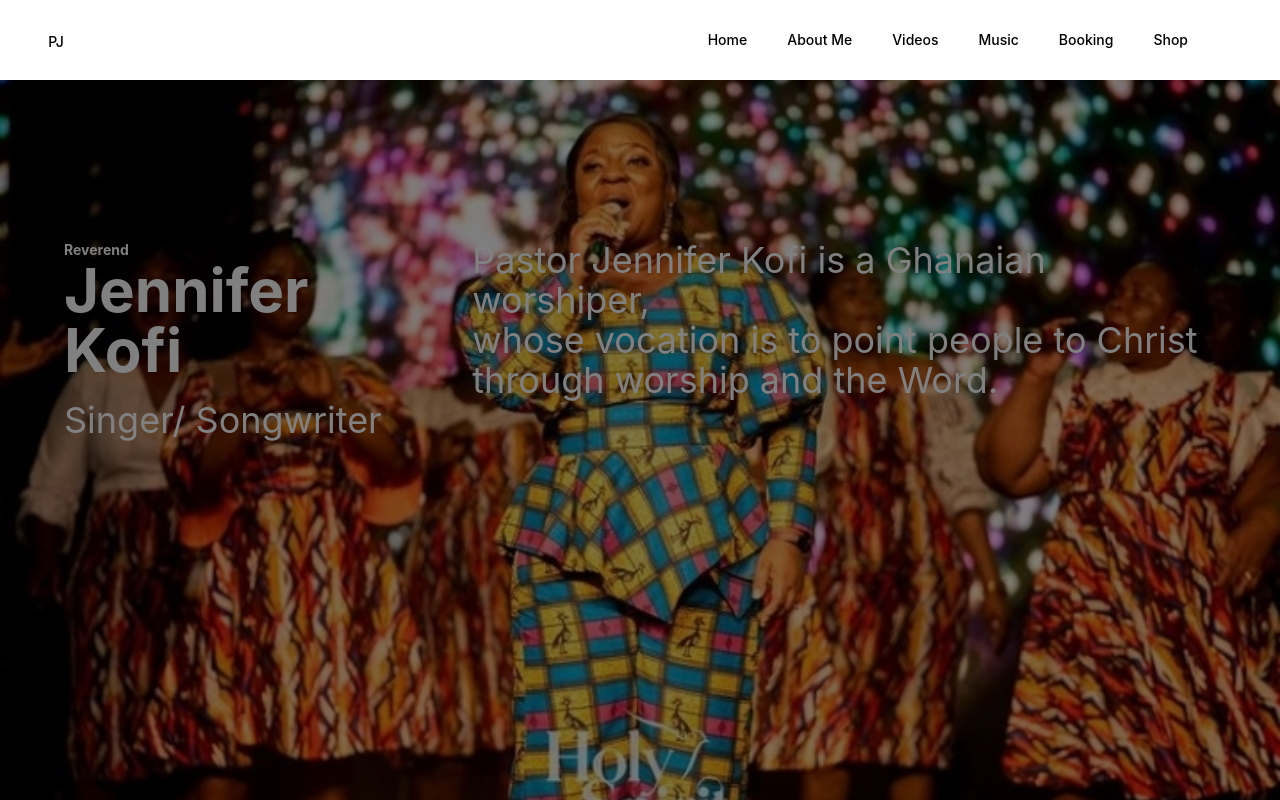
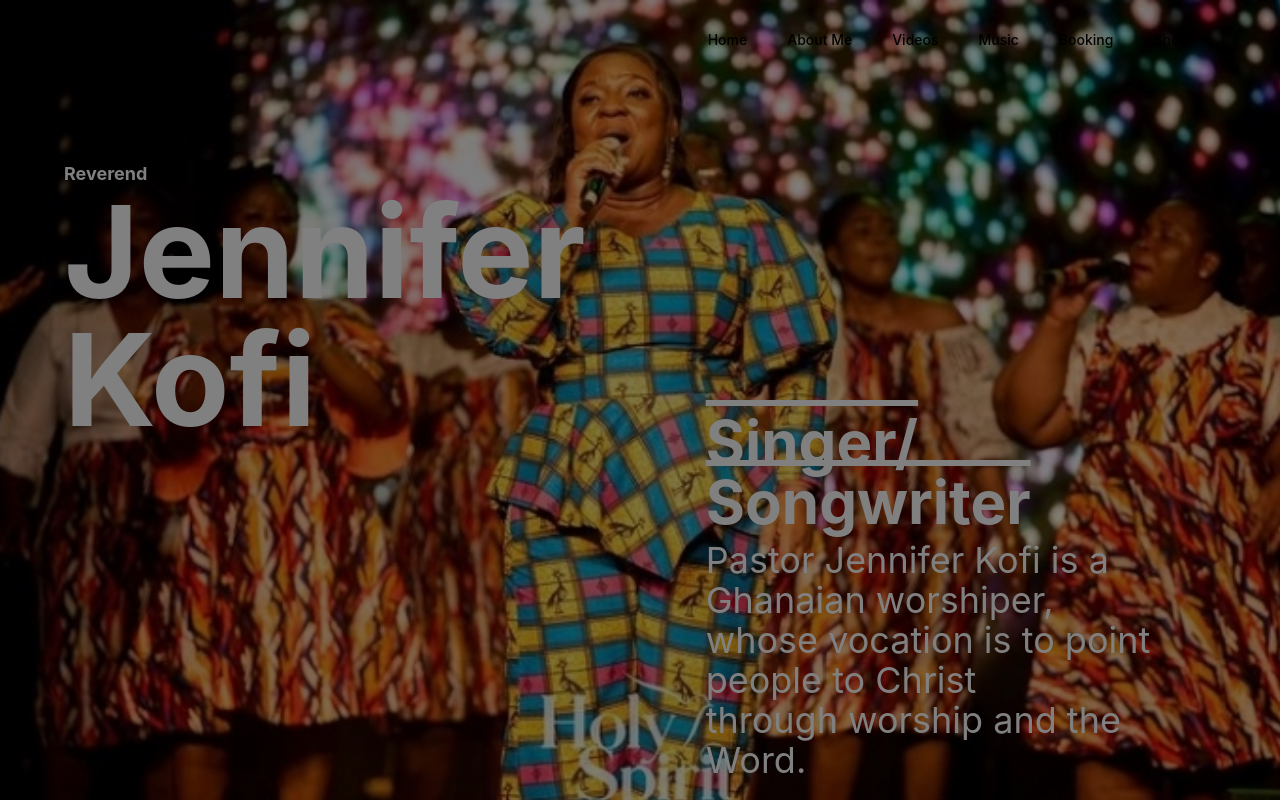
Before and after one commit to Wediah/pj-site, a Next.js app: page / in a window 1280 px wide. Shown: the top 800 px of the page. Built offline with nearby package versions, Linux system fonts and the light colour scheme.

Commit message:
adds bg-transparent

```diff
--- a/pages/home.js
+++ b/pages/home.js
@@ -12,13 +12,14 @@ function Homepage () {
             <div className="min-h-screen bg-no-repeat  bg-cover bg-center bg-black brightness-50" style={{ backgroundImage: 'url(pastor1.jpg)'}}>
 
                 <div className='text-left pt-28  lg:pt-40 px-16 '>
-                    <div className='gap-10 flex lg:flex-row'>
+                    <div className='gap-20 lg:flex'>
                         <div>
-                            <h1 className=' text-sm font-bold text-white'>Reverend</h1>
-                            <h1 className=' text-6xl font-bold text-white'>Jennifer Kofi</h1>
-                            <h4 className='text-4xl font-md text-white pb-2 pt-5'>Singer/ Songwriter</h4>
+                            <h1 className=' text-sm lg:text-lg font-bold text-white'>Reverend</h1>
+                            <h1 className=' text-6xl lg:text-9xl font-bold text-white'>Jennifer <br /> Kofi</h1>
+
                         </div>
-                        <div className=''>
+                        <div className=' p-10 my-10 flex-1 lg:pt-48'>
+                            <h4 className='text-4xl lg:text-6xl font-bold text-white pb-2 pt-5 overline overline-offset-8 '>Singer/ Songwriter</h4>
                             <p className='text-white text-2xl lg:text-4xl font-md'>
                             Pastor Jennifer Kofi is a Ghanaian worshiper, <br/>
                             whose vocation is to point people to Christ <br/>
--- a/pages/nav.js
+++ b/pages/nav.js
@@ -12,7 +12,7 @@ function Navbar () {
 
 
 	return (
-        <nav className=" sticky w-full z-10 bg-yellow">
+        <nav className=" fixed w-full z-10 bg-transparent">
             <div className="w-full">
                 <div className="flex items-center h-20 w-full">
                     <div className="flex items-center  mx-20  justify-between w-full">
```
